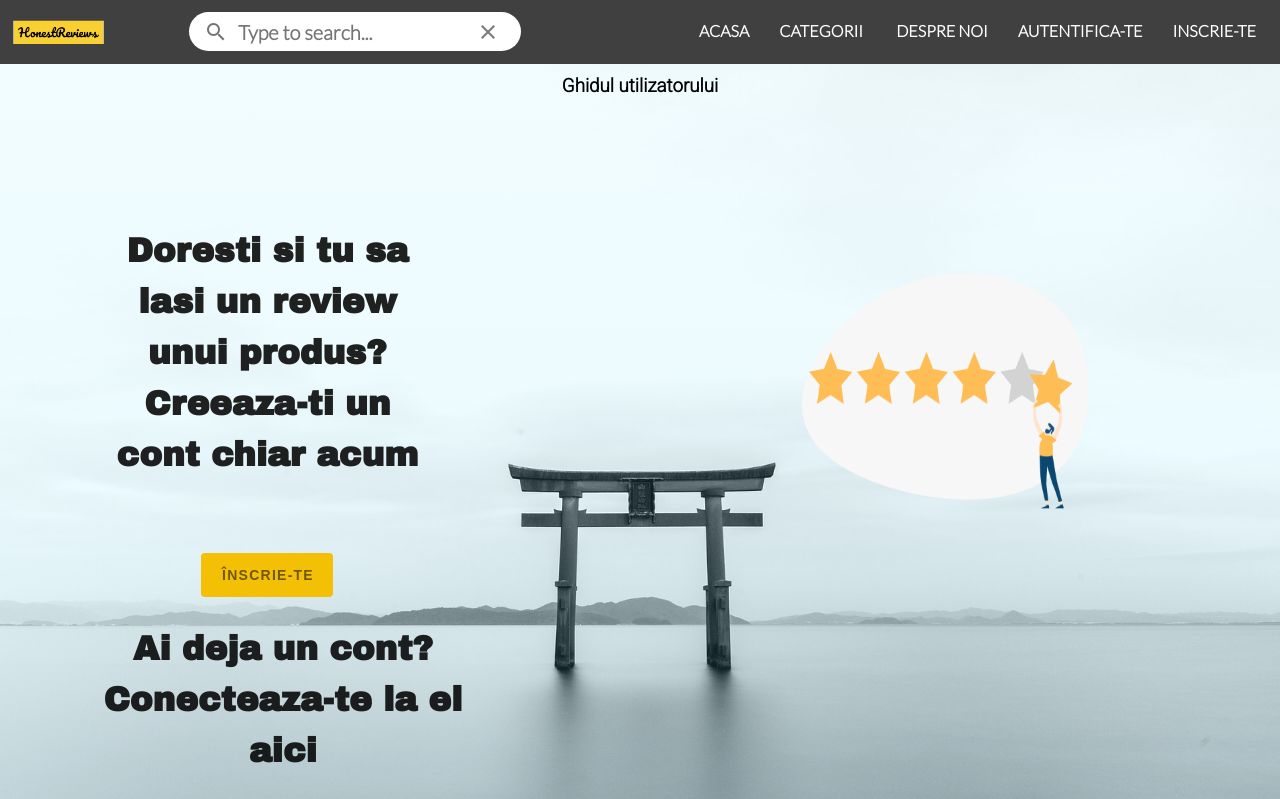
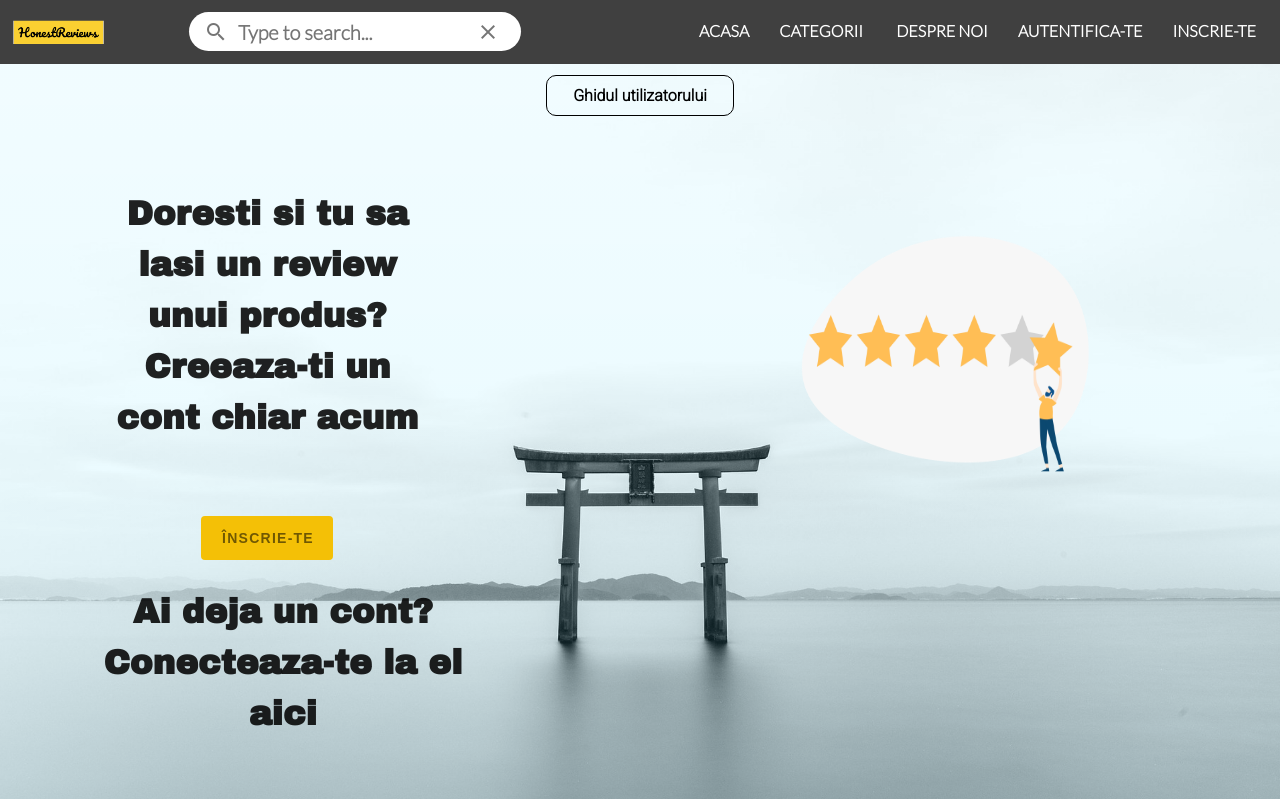
Before and after one commit to patridinozau/review_site, a Vue app: page /#/ in a window 1280 px wide. Shown: the top 799 px of the page. Built offline with nearby package versions, Linux system fonts and the light colour scheme; no server answers; the database is empty.

Commit message:
style modificat

```diff
--- a/public/index.html
+++ b/public/index.html
@@ -39,6 +39,6 @@
     }
 
     .body {
-        /*font-family: 'Archivo Black', sans-serif !important;*/
+
     }
 </style>
--- a/src/router/index.js
+++ b/src/router/index.js
@@ -81,7 +81,8 @@ const routes = [
 ]
 
 const router = new VueRouter({
-  routes
+  routes,
+  mode: 'history'
 })
 
 export default router
--- a/src/views/Home.vue
+++ b/src/views/Home.vue
@@ -1,11 +1,17 @@
 <template>
-  <v-main class="">
+  <v-main >
 
     <nav-bar />
 
     <div class="first_content">
       <br /><br /><br />
-      <h3  class="ghidul" style="outline: none; z-index:10;"><a class="ghidul" href="#ghid" style="transition-duration: 1s; transition: all" data-scroll=""> Ghidul utilizatorului</a></h3>
+
+      <div align="center" class="mt-3">
+          <a href="#ghid" class="ghidul">
+            <span class="ma-4 font-weight-bold" style="color: black;">Ghidul utilizatorului</span>
+          </a>
+      </div>
+
       <div class="content">
         <div class="content-col content-text">
           <p>Doresti si tu sa lasi un review unui produs? Creeaza-ti un cont chiar acum</p>
@@ -105,6 +111,10 @@
               Pentru a-l adauga, trebuie doar sa completezi formularul ("Adauga un produs").
               Dupa ce produsul a fost agaugat, in cazul in care nu exista deja, facand click pe el, ajungi la pagina unde vezi review-urile existente, si unde poti accesa formularul pentru review.
           </p>
+          <br />
+          <v-btn @click="goToCat" large class="homebutton text--black font-weight-bold" plain>
+            Categorii
+          </v-btn>
         </div>
       </div>
 
@@ -121,6 +131,8 @@
 import Signup from "./Signup";
 import Login from "./Login";
 import Navbar from "../components/Navbar";
+
+
 export default {
   components: {
     'sign-up': Signup,
@@ -133,6 +145,9 @@ export default {
     },
     toLogIn () {
       this.$router.push('/Login')
+    },
+    goToCat () {
+      this.$router.push('/categorii/')
     }
   },
   computed: {
@@ -169,7 +184,7 @@ export default {
 }
 .content {
   padding: 50px 50px 0px 50px;
-  margin: 50px 50px 0px 50px;
+  margin: 5px 50px 0px 50px;
   text-align: center;
   justify-content: space-between;
   display: flex;
@@ -210,6 +225,7 @@ export default {
   align-items: center;
   padding: 40px;
   margin: 30px;
+
 }
 .img {
   width: 100%;
@@ -237,20 +253,15 @@ export default {
 }
 
 .ghidul {
+  text-align: center;
+  padding: 10px;
+  border: 1px solid black;
+  width: 300px;
+  border-radius: 10px;
+  transition-duration: 1s;
+  transition: all;
   text-decoration: none;
-  align-content: center;
-  text-align: center;
-}
-.ghidul a:link{
-  color:black;
-}
-.ghidul a:visited{
-  color:black;
-}
-.ghidul a:hover{
-  color:gray;
-}
-.ghidul a:active{
-  color:black;
+  margin-top: 10px;
+  color: black;
 }
 </style>
--- a/src/views/categorie.vue
+++ b/src/views/categorie.vue
@@ -39,6 +39,9 @@
             <v-container>
                 <v-row>
                     <v-col>
+                        <div align="center" class="cattitle">
+                            {{ categorie.numeCategorie }}
+                        </div>
                         <v-card class="pa-7 mb-4" v-for="produs in produse" :key="produs.id">
                             <div><img @click="goToProduct(produs.id)" class="imagini" :src="produs.img" alt="alt text" /></div>
                             <div>
@@ -126,6 +129,7 @@
             userIsAuthenticated () {
                 return this.$store.getters.user !== null && this.$store.getters.user !== undefined
             },
+
         },
         methods: {
             goToProduct (id) {
```
Also changed, not shown: 1 other file (tests, documents, lock files or other folders).
